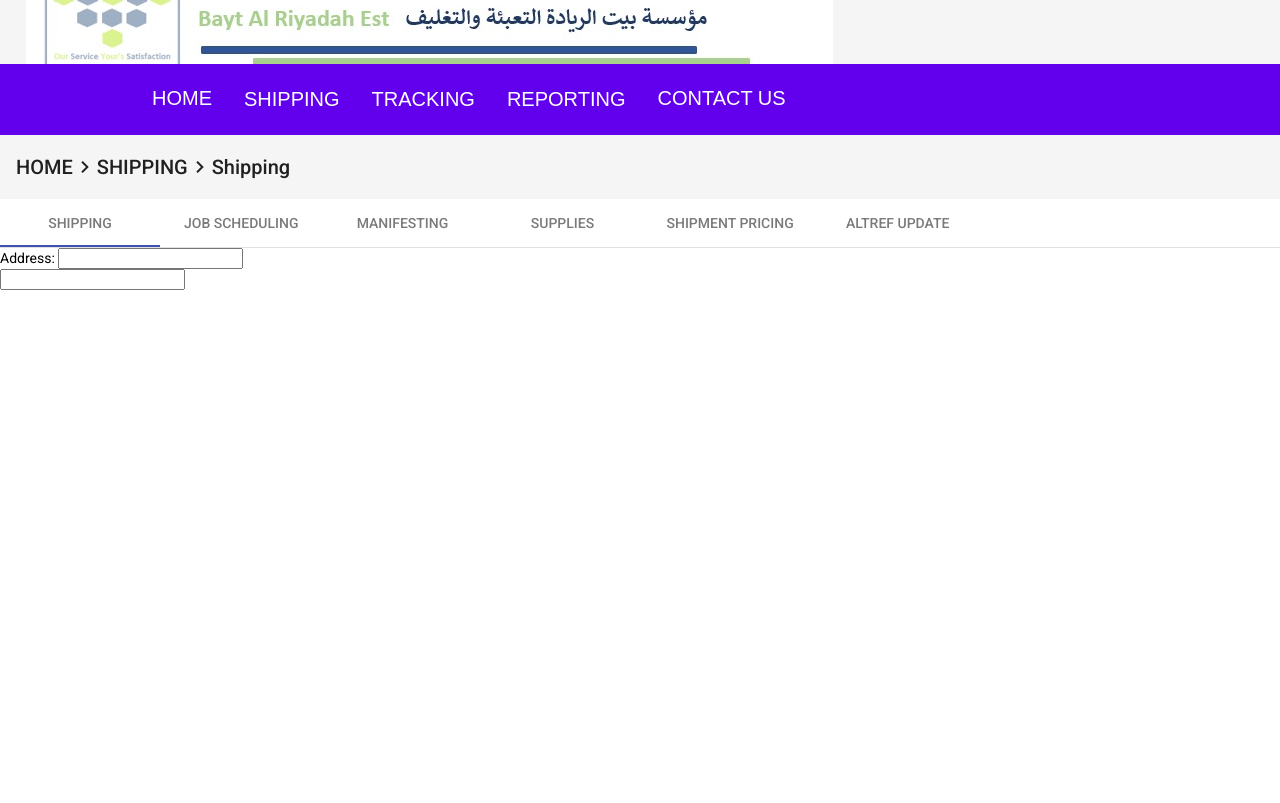
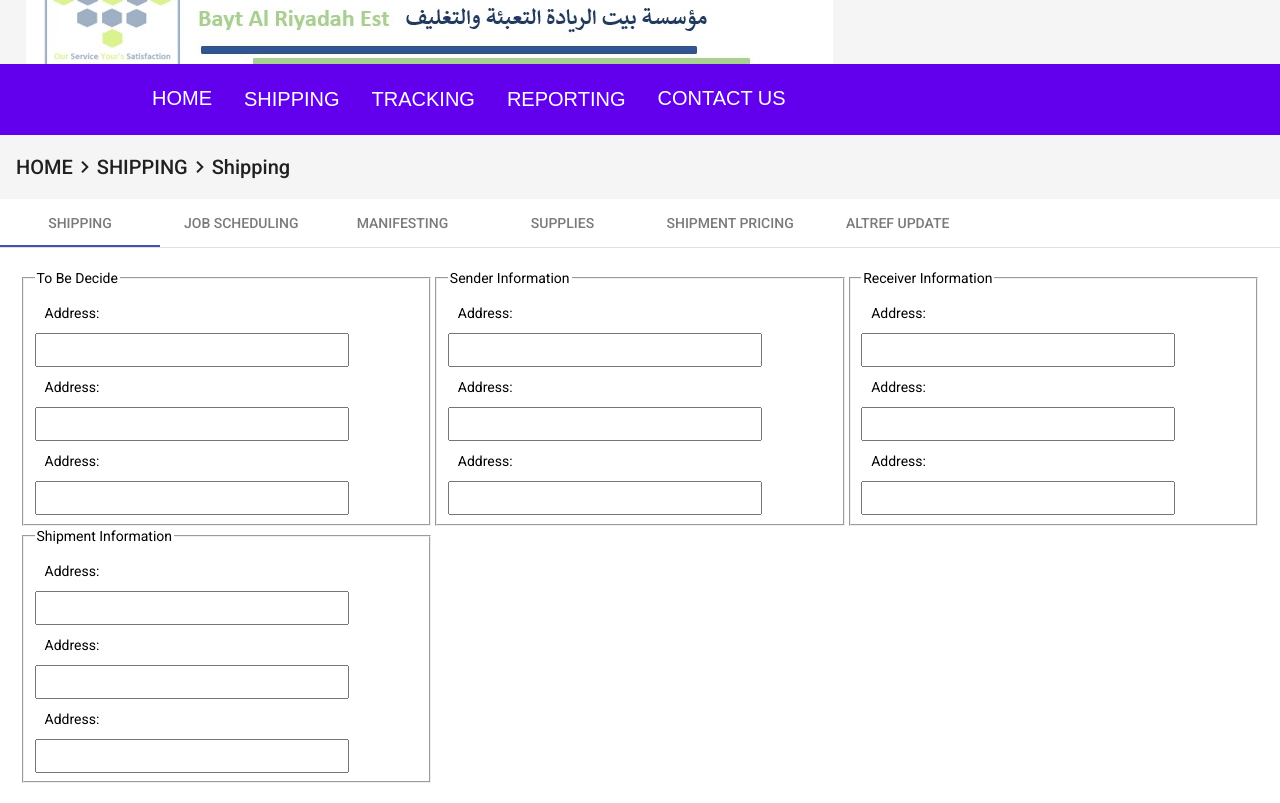
Before and after one commit to naushada/nakba, an Angular app: page /menu-bar/SHIPPING/Shipping in a window 1280 px wide. Built offline with nearby package versions, Linux system fonts and the light colour scheme.

Commit message:
Formfield added

```diff
--- a/src/app/FRMWRK/bread-crum/bread-crum.component.css
+++ b/src/app/FRMWRK/bread-crum/bread-crum.component.css
@@ -0,0 +1,3 @@
+container {
+    margin-left: 10%;
+}
--- a/src/app/FRMWRK/bread-crum/bread-crum.component.html
+++ b/src/app/FRMWRK/bread-crum/bread-crum.component.html
@@ -1,5 +1,5 @@
 
-<mat-toolbar>
+<mat-toolbar class="container">
     <mat-toolbar-row>
         <ng-template>
 
--- a/src/app/SHIPPING/shipping/shipping.component.css
+++ b/src/app/SHIPPING/shipping/shipping.component.css
@@ -1,16 +1,43 @@
 .container {
   display:grid;
-  grid-template-rows:    200px 20px 40px 20px 40px;
-  grid-template-columns: 1fr;
+  grid-template-columns: repeat(3, 1fr);
+  padding:20px;
 }
 
-.one {
+.subcontainer-col1 {
+}
+
+.subcontainer-col2 {
+}
+
+.label-40 {
+  width: 300px;
+  height: 20px;
+  grid-column: 1;
+  display: inline-block;
+  padding:10px;
+}
+
+.text-40 {
+  width: 300px;
+  height: 20px;
+  grid-column: 2;
+  display: inline-block;
+  padding:5px;
+}
+
+.col-1 {
+  grid-column: 1;
+}
+
+.col-2 {
   grid-column: 2;
 }
-.two {
-  grid-column: 3 ;
+
+.col-3 {
+  grid-column: 3;
 }
-.three {
-  grid-column-start:2;
-  grid-row:3;
+
+.col-4 {
+  grid-column: 4;
 }
--- a/src/app/SHIPPING/shipping/shipping.component.html
+++ b/src/app/SHIPPING/shipping/shipping.component.html
@@ -1,21 +1,58 @@
 <app-menu-bar></app-menu-bar>
-<app-bread-crum></app-bread-crum>
+<app-bread-crum ></app-bread-crum>
 <mat-tab-group mat-align-tabs="start" dynamicHeight animationDuration="0ms">
   <mat-tab label="SHIPPING">
+    <form [formGroup]="newShipping" (ngSubmit)="onSubmit()" >
     <div class="container">
-    <form [formGroup]="newShipping" (ngSubmit)="onSubmit()" >
-      <div class="one">
-      <span><label for="serviceType" class="one">Address: </label>
-      <input type="text" class="two"></span>
-      </div>
-      <div class="two" formGroupName="senderInformation">
+      <fieldset>
+        <legend>To Be Decide </legend>
+        <div class="subcontainer-col1">
+          <label class = "label-40" for="serviceType" >Address: </label>
+          <input class="text-40" type="text" >
+          <label class = "label-40" for="serviceType" >Address: </label>
+          <input class="text-40" type="text" >
+          <label class = "label-40" for="serviceType" >Address: </label>
+          <input class="text-40" type="text" >
 
-      <input type="text" >
-      </div>
-      <div formGroupName="receiverInformation"></div>
-      <div formGroupName="shipmentInformation"></div>
+        </div>
+      </fieldset>
+      <fieldset>
+        <legend>Sender Information</legend>
+        <div class="subcontainer-col2" formGroupName="senderInformation">
+          <label class = "label-40" for="serviceType" >Address: </label>
+          <input class="text-40" type="text" >
+          <label class = "label-40" for="serviceType" >Address: </label>
+          <input class="text-40" type="text" >
+          <label class = "label-40" for="serviceType" >Address: </label>
+          <input class="text-40" type="text" >
+        </div>
+      </fieldset>
+      <fieldset>
+        <legend>Receiver Information</legend>
+        <div formGroupName="receiverInformation">
+          <label class = "label-40" for="serviceType" >Address: </label>
+          <input class="text-40" type="text" >
+          <label class = "label-40" for="serviceType" >Address: </label>
+          <input class="text-40" type="text" >
+          <label class = "label-40" for="serviceType" >Address: </label>
+          <input class="text-40" type="text" >
+
+        </div>
+      </fieldset>
+      <fieldset>
+        <legend>Shipment Information</legend>
+        <div formGroupName="shipmentInformation">
+          <label class = "label-40" for="serviceType" >Address: </label>
+          <input class="text-40" type="text" >
+          <label class = "label-40" for="serviceType" >Address: </label>
+          <input class="text-40" type="text" >
+          <label class = "label-40" for="serviceType" >Address: </label>
+          <input class="text-40" type="text" >
+
+        </div>
+      </fieldset>
+    </div>
     </form>
-    </div>
   </mat-tab>
   <mat-tab label="JOB SCHEDULING">
   </mat-tab>
```
